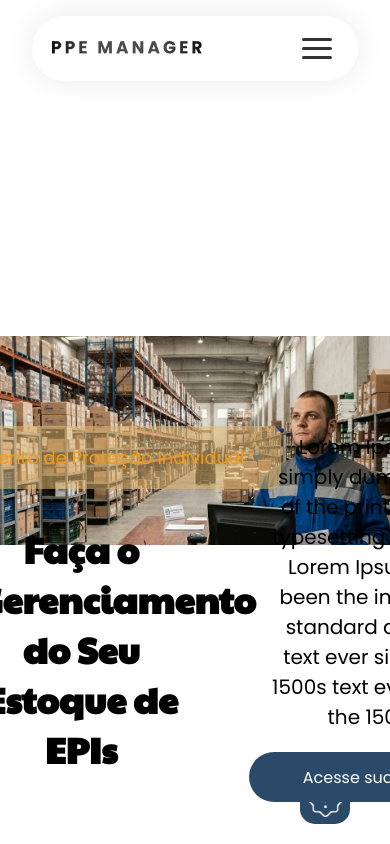
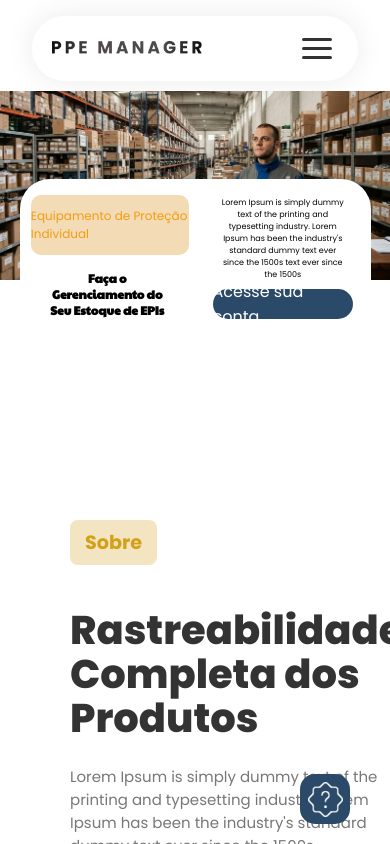
Before and after one commit to kauanzeraaa/ppe_manager, a Vue app: page / in a window 390 px wide. Built offline with nearby package versions, Linux system fonts and the light colour scheme.

Commit message:
banner responsivity finish

```diff
--- a/src/views/Home.vue
+++ b/src/views/Home.vue
@@ -197,22 +197,18 @@ section {
     position: relative;
     display: grid;
     flex-direction:column;
-    justify-content: center;
-    align-items: center;
+    /* align-items: center; */
     z-index: 1;
+    height: 30%;
     width: 100%;
-    margin-top: 10%;
 }
 
 .bnr_img {
     grid-area: 1/1;
-
     position: inherit;
     display: flex;
-    justify-content: center;
-    align-items: center;
     z-index: 1;
-    margin-top: -15%;
+    margin-top: 10px;
     width: 100%;
 }
 
@@ -220,7 +216,6 @@ section {
 
     z-index: 2;
     grid-area: 1/1;
-    position: relative;
     display: flex;
     justify-content: center;
     align-items: center;
@@ -229,8 +224,8 @@ section {
     width: 80%;
     background-color: #ffffff;
     border-radius: 30px;
-    margin-bottom: 20%;
-    margin: 10%;
+    margin-top: 30%;
+    margin-left: 10%;
 
 }
 
@@ -274,7 +269,7 @@ section {
   font-family: var(--font-secondary);
   text-align: center;
   width: 70%;
-  font-size: 20px;
+  font-size: 18px;
 }
 
 .acc_ent {
@@ -476,7 +471,7 @@ section {
   margin-top: 8px;
   padding: 13px 34px;
   background: #2B4A69;
-  color: #fff;
+  color: #ffffff;
   font-size: 0.88rem;
   font-weight: 700;
   border: none;
@@ -503,19 +498,23 @@ section {
   margin-bottom: 18px;
 }
 
-
-@media (max-width: 768px) {
+@media (max-width: 1230px){
+    .bnr_img {
+    z-index: 1;
+    display: flex;
+    margin-top: 10px;
+  }
 
   .bnr_desc {
-  position: relative;
   z-index: 2;
   display: flex;
   flex-direction: row;
-  height: 125px;
+  height: 200px;
   width: 90%;
   background-color: #ffffff;
   border-radius: 30px;
-  margin-top: 30%;
+  margin-top: 25%;
+  margin-left: 5%;
 }
 
 .titulo_inf {
@@ -526,20 +525,126 @@ section {
   border-radius: 10px;
   color: #f39c12;
   margin-top: 15px;
+  margin-left: 5px;
+  font-size: 20px;
+  width: 90%;
 }
 
 .texto_esq_bnr {
   font-family: var(--font-primary);
   text-align: center;
   width: 70%;
-  font-size: 36px;
+  font-size: 24px;
 }
 
 .texto_dir_bnr {
   font-family: var(--font-secondary);
   text-align: center;
   width: 70%;
-  font-size: 20px;
+  font-size: 12px;
+}
+
+.acc_ent {
+  display: flex;
+  justify-content: center;
+  align-items: center;
+  background-color: #2B4A69;
+  color: white;
+  text-decoration: none;
+  border-radius: 90px;
+  height: 50px;
+  width: 80%;
+  font-size: 100%;
+}
+
+}
+
+@media (max-width: 850px){
+
+  .titulo_inf {
+  display: flex;
+  justify-content: center;
+  align-items: center;
+  background-color: #e8bb7387;
+  border-radius: 10px;
+  color: #f39c12;
+  margin-top: 15px;
+  margin-left: 5px;
+  font-size: 16px;
+  width: 90%;
+}
+
+.texto_esq_bnr {
+  font-family: var(--font-primary);
+  text-align: center;
+  width: 70%;
+  font-size: 24px;
+}
+
+.bnr_desc {
+  margin-top: 20%;
+  margin-left: 5%;
+}
+
+}
+
+@media (max-width: 768px) {
+  .bnr_img {
+    z-index: 1;
+    display: flex;
+    margin-top: 10px;
+  }
+
+  .bnr_desc {
+  z-index: 2;
+  display: flex;
+  flex-direction: row;
+  height: 150px;
+  width: 90%;
+  background-color: #ffffff;
+  border-radius: 30px;
+  margin-top: 25%;
+  margin-left: 5%;
+}
+
+.titulo_inf {
+  display: flex;
+  justify-content: center;
+  align-items: center;
+  background-color: #e8bb7387;
+  border-radius: 10px;
+  color: #f39c12;
+  margin-top: 15px;
+  margin-left: 5px;
+  font-size: 12px;
+
+}
+
+.texto_esq_bnr {
+  font-family: var(--font-primary);
+  text-align: center;
+  width: 70%;
+  font-size: 12px;
+}
+
+.texto_dir_bnr {
+  font-family: var(--font-secondary);
+  text-align: center;
+  width: 70%;
+  font-size: 8px;
+}
+
+.acc_ent {
+  display: flex;
+  justify-content: center;
+  align-items: center;
+  background-color: #2B4A69;
+  color: white;
+  text-decoration: none;
+  border-radius: 90px;
+  height: 30px;
+  width: 80%;
+  font-size: 100%;
 }
 
 /* ^ */
```
